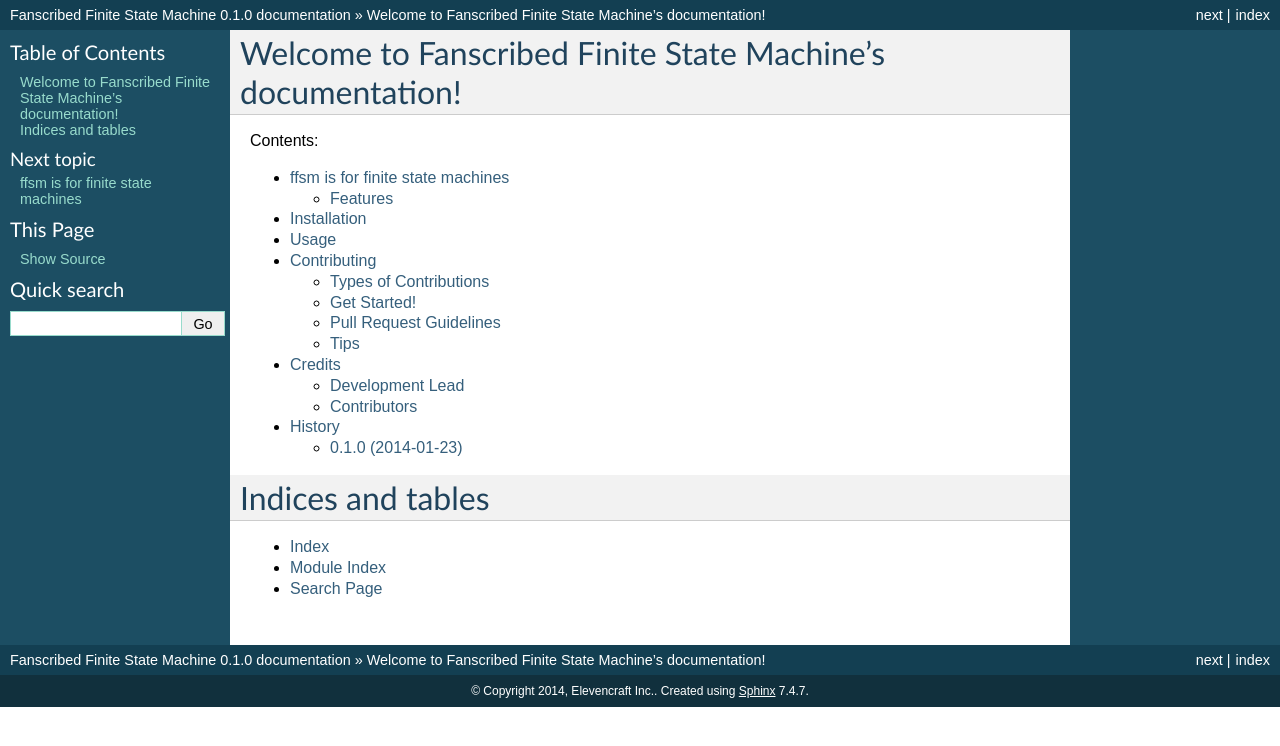
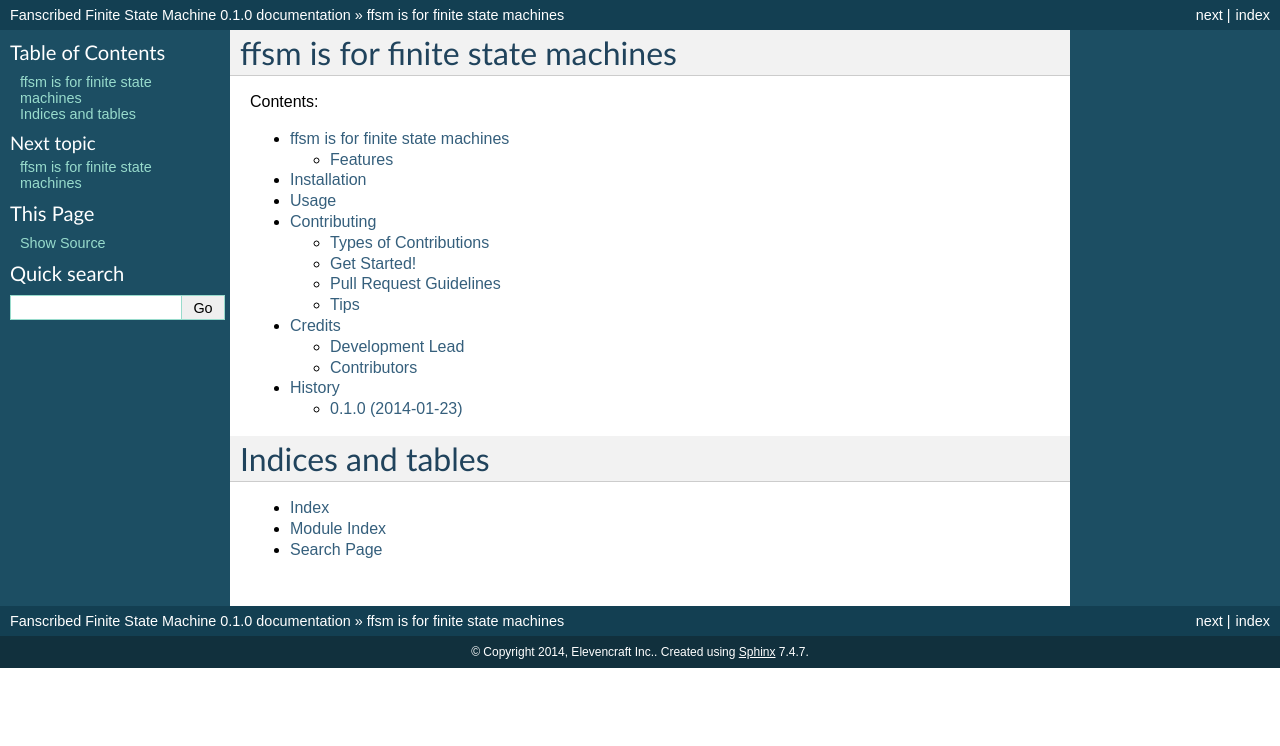
Before and after one commit to fanscribed/ffsm, a Sphinx documentation site: the page built from docs/index.rst, in a window 1280 px wide. Shown: the top 746 px of the page. Built offline with Sphinx 7.4.7, drawn with Linux system fonts in a browser that asks for light colours.

Commit message:
Correct title of index page

```diff
--- a/docs/index.rst
+++ b/docs/index.rst
@@ -3,8 +3,8 @@
    You can adapt this file completely to your liking, but it should at least
    contain the root `toctree` directive.
 
-Welcome to Fanscribed Finite State Machine's documentation!
-======================================
+ffsm is for finite state machines
+=================================
 
 Contents:
 
```
